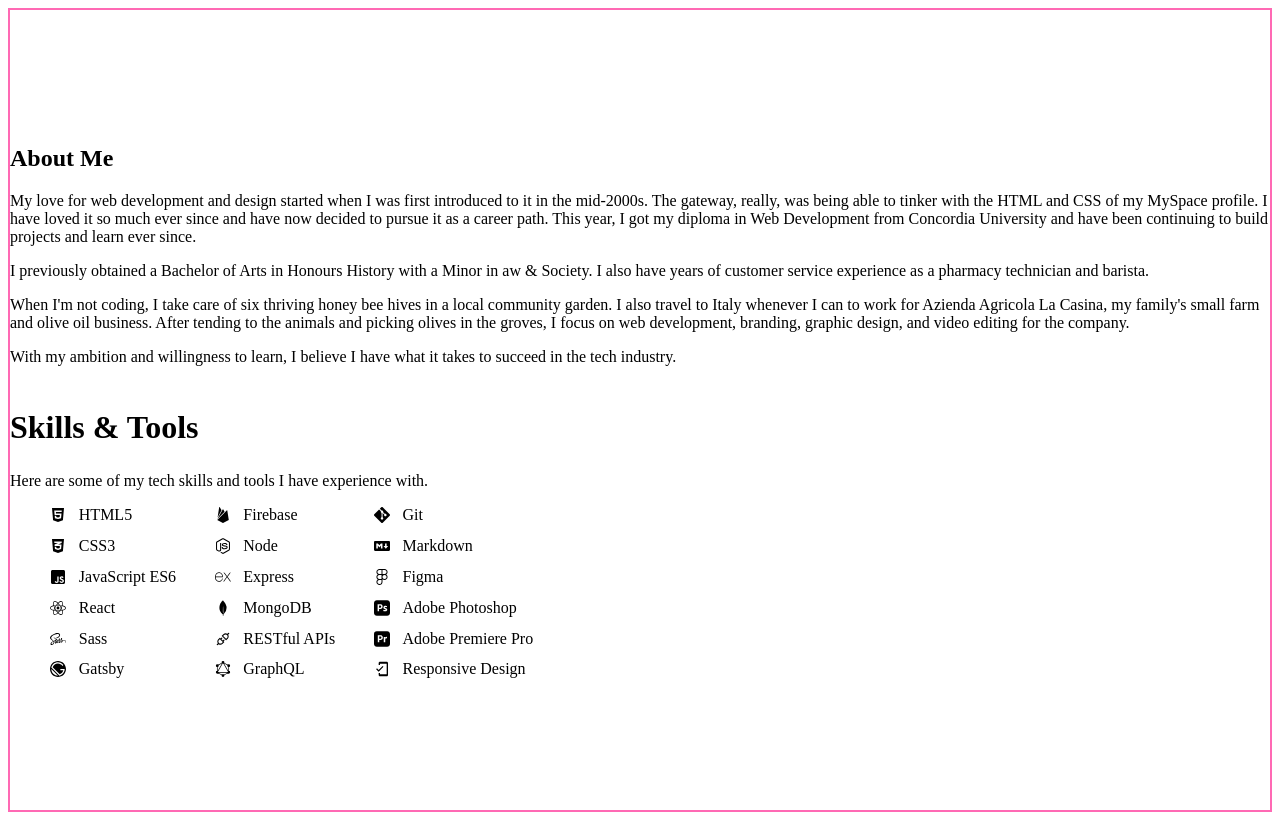
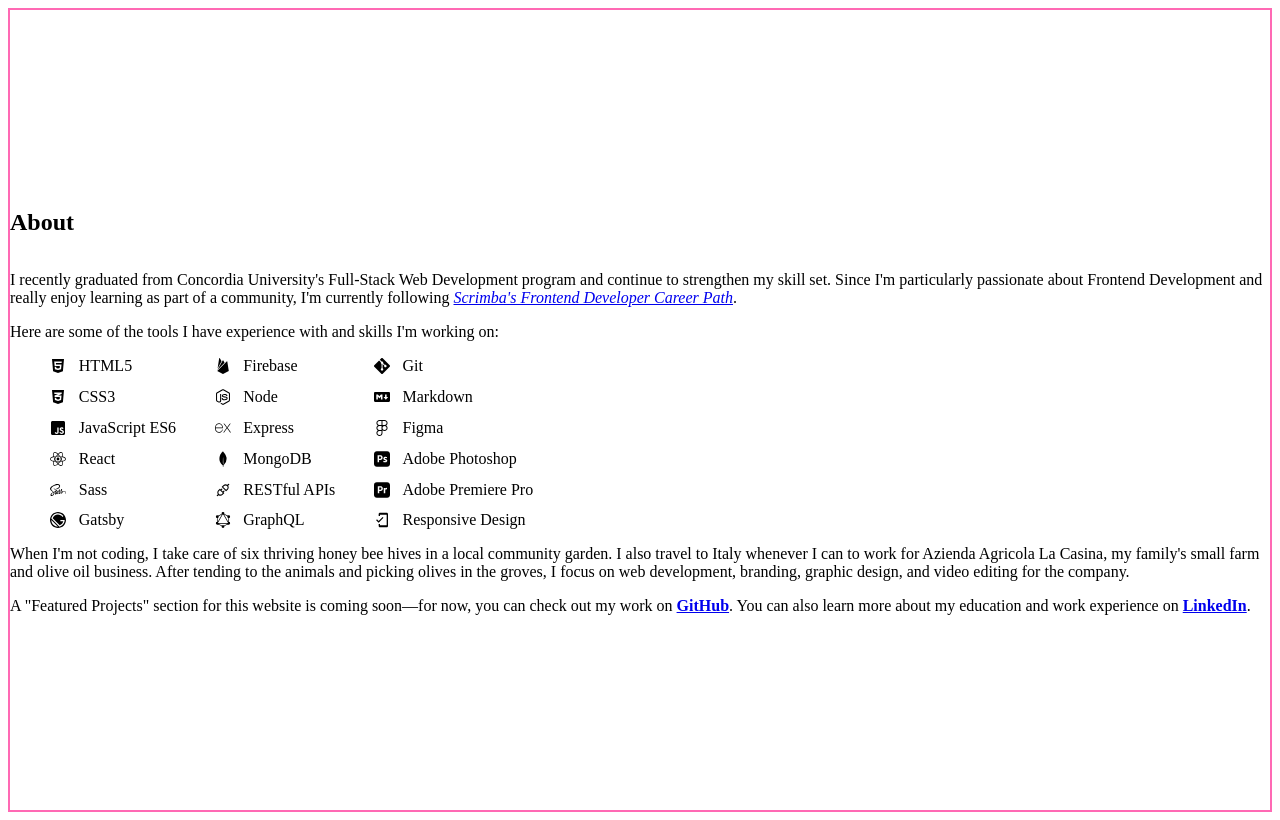
Before and after one commit to AlessiaPiscopo/portfolio, a Gatsby site: page /home/About in a window 1280 px wide. Built offline with nearby package versions, Linux system fonts and the light colour scheme; Gatsby itself is replaced by a stand-in of ours.

Commit message:
Design modifications

```diff
--- a/src/components/Navbar.js
+++ b/src/components/Navbar.js
@@ -1,6 +1,5 @@
 import { Link } from "gatsby";
 import React from "react";
-
 import { StyledNavbar } from "./Navbar.styled";
 
 export default function Navbar() {
--- a/src/pages/home/About.js
+++ b/src/pages/home/About.js
@@ -29,49 +29,27 @@ export default function About() {
   return (
     <AboutSection id="about" className="about-section">
       <header className="section-header">
-        <h1 className="section-title">About Me</h1>
-        <div className="section-intro">
-          <p>
-            My love for web development and design started when I was first
-            introduced to it in the mid-2000s. The gateway, really, was being
-            able to tinker with the HTML and CSS of my MySpace profile. I have
-            loved it so much ever since and have now decided to pursue it as a
-            career path. This year, I got my diploma in Web Development from
-            Concordia University and have been continuing to build projects and
-            learn ever since.
-          </p>
-
-          <p>
-            I previously obtained a Bachelor of Arts in Honours History with a
-            Minor in aw & Society. I also have years of customer service
-            experience as a pharmacy technician and barista.
-          </p>
-
-          <p>
-            When I'm not coding, I take care of six thriving honey bee hives in
-            a local community garden. I also travel to Italy whenever I can to
-            work for Azienda Agricola La Casina, my family's small farm and
-            olive oil business. After tending to the animals and picking olives
-            in the groves, I focus on web development, branding, graphic design,
-            and video editing for the company.
-          </p>
-
-          <p>
-            With my ambition and willingness to learn, I believe I have what it
-            takes to succeed in the tech industry.
-          </p>
-        </div>
+        <h1 className="section-title">About</h1>
       </header>
 
-      <article className="skills-and-tools">
-        <header className="section-header">
-          <h2 className="section-title">Skills & Tools</h2>
-          <div className="section-intro">
+      <div className="section-content">
         <p>
-              Here are some of my tech skills and tools I have experience with.
+          I recently graduated from Concordia University's Full-Stack Web
+          Development program and continue to strengthen my skill set. Since I'm
+          particularly passionate about Frontend Development and really enjoy
+          learning as part of a community, I'm currently following{" "}
+          <em>
+            <a href="https://scrimba.com/learn/frontend">
+              Scrimba's Frontend Developer Career Path
+            </a>
+          </em>
+          .
         </p>
-          </div>
-        </header>
+        <section className="skills-and-tools">
+          <p>
+            Here are some of the tools I have experience with and skills I'm
+            working on:
+          </p>
 
           <ul className="skills-and-tools-list">
             <div className="frontend">
@@ -155,7 +133,30 @@ export default function About() {
               </li>
             </div>
           </ul>
-      </article>
+        </section>
+
+        <p>
+          When I'm not coding, I take care of six thriving honey bee hives in a
+          local community garden. I also travel to Italy whenever I can to work
+          for Azienda Agricola La Casina, my family's small farm and olive oil
+          business. After tending to the animals and picking olives in the
+          groves, I focus on web development, branding, graphic design, and
+          video editing for the company.
+        </p>
+
+        <p>
+          A "Featured Projects" section for this website is coming soon—for now,
+          you can check out my work on{" "}
+          <strong>
+            <a href="https://github.com/AlessiaPiscopo">GitHub</a>
+          </strong>
+          . You can also learn more about my education and work experience on{" "}
+          <strong>
+            <a href="https://www.linkedin.com/in/alessia-piscopo">LinkedIn</a>
+          </strong>
+          .
+        </p>
+      </div>
     </AboutSection>
   );
 }
--- a/src/pages/home/Hero.js
+++ b/src/pages/home/Hero.js
@@ -15,7 +15,10 @@ export default function Hero() {
         </p>
         <p>
           I particularly love Frontend Development & UI/UX Design and am
-          currently seeking a new work or internship opportunity.
+          currently seeking a new work or internship opportunity.{" "}
+          <a href="#about" class="learn-more-link">
+            Learn more
+          </a>
         </p>
       </div>
 
--- a/src/pages/home/Hero.styled.js
+++ b/src/pages/home/Hero.styled.js
@@ -1,11 +1,13 @@
 import styled from "styled-components";
 
 export const StyledHero = styled.section`
-  /* border: 2px solid blue; */
+  border: 2px solid blue;
+  width: 375px;
   height: 100vh;
   display: flex;
   flex-direction: column;
-  justify-content: center;
+  margin: 0 auto;
+  padding-top: 120px;
 
   .name {
     font-size: 2.4rem;
```
Also changed, not shown: src/components/Footer.js (+0 -24 lines), src/components/Footer.styled.js (+3 -14 lines), src/components/Layout.js (+3 -37 lines), src/components/Layout.styled.js (+2 -13 lines), src/components/Navbar.styled.js (+4 -10 lines), src/components/PageSection.styled.js (+2 -13 lines), src/components/Sidebar.js (deleted, +0 -36 lines), src/components/Sidebar.styled.js (deleted, +0 -22 lines), src/pages/home/Contact.js (+25 -0 lines), src/pages/home/Contact.styled.js (+19 -3 lines). Lines whose indentation alone changed are shown as unchanged.
